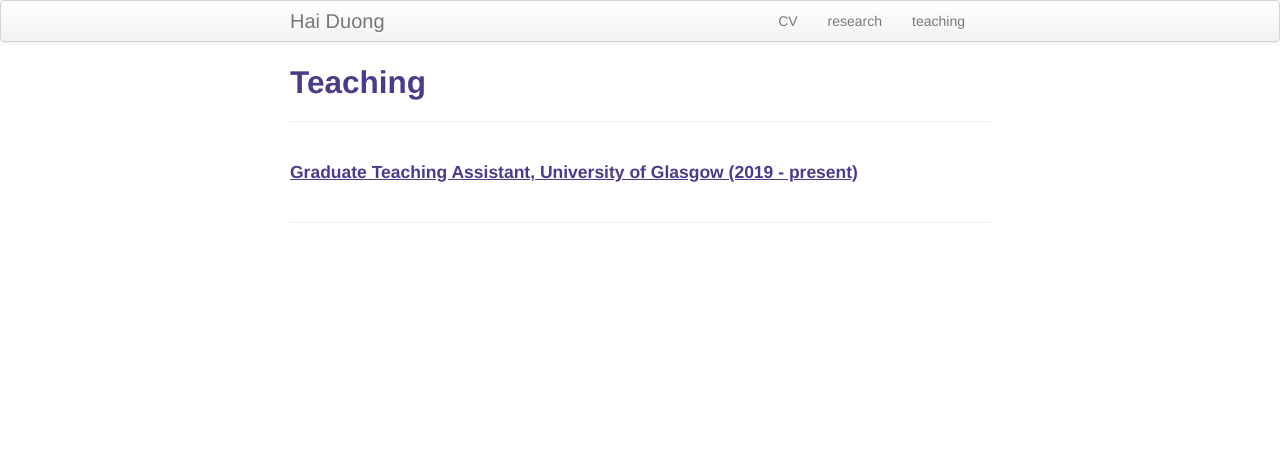
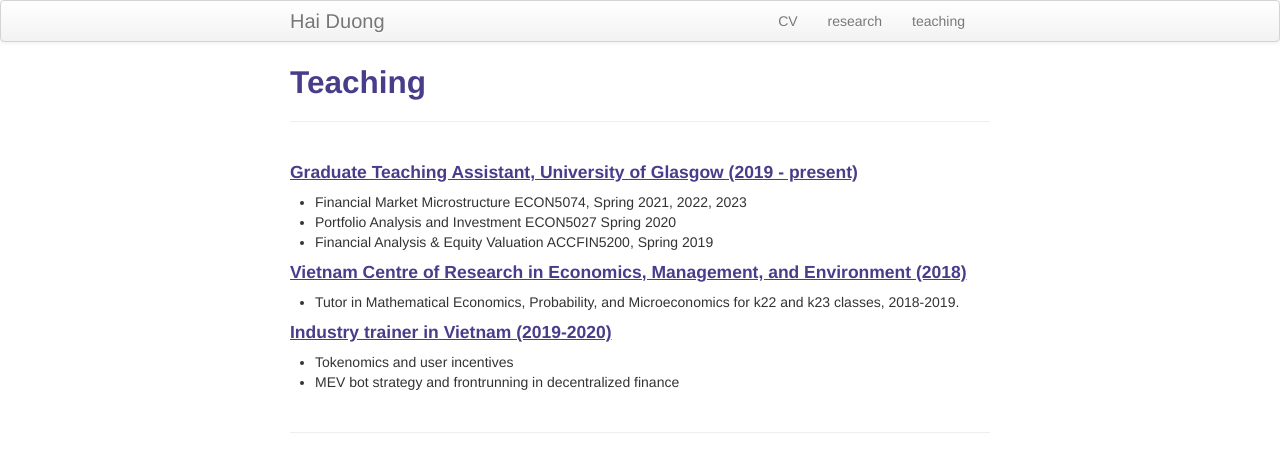
Before and after one commit to hai12strong/hai12strong.github.io, a Jekyll site: the page built from pages/teaching.md, in a window 1280 px wide. Shown: the top 472 px of the page. Built offline with Jekyll 4.4.1, drawn with Linux system fonts in a browser that asks for light colours.

Commit message:
update my website

```diff
--- a/pages/teaching.md
+++ b/pages/teaching.md
@@ -7,8 +7,17 @@ description: Hai Duong's Teaching
 
 
 #### <u>Graduate Teaching Assistant, University of Glasgow (2019 - present)</u>
+- Financial Market Microstructure ECON5074, Spring 2021, 2022, 2023
+- Portfolio Analysis and Investment ECON5027 Spring 2020
+- Financial Analysis & Equity Valuation ACCFIN5200, Spring 2019
 
 
+#### <u>Vietnam Centre of Research in Economics, Management, and Environment (2018)</u>
+- Tutor in Mathematical Economics, Probability, and Microeconomics for k22 and k23 classes, 2018-2019.
+
+#### <u>Industry trainer in Vietnam (2019-2020)</u>
+- Tokenomics and user incentives
+- MEV bot strategy and frontrunning in decentralized finance
 
 
 <!-- Note: this is how to write a comment in HTML. Everything in here won't show up on your webpage.-->
```
Also changed, not shown: index.md (+2 -1 lines).
